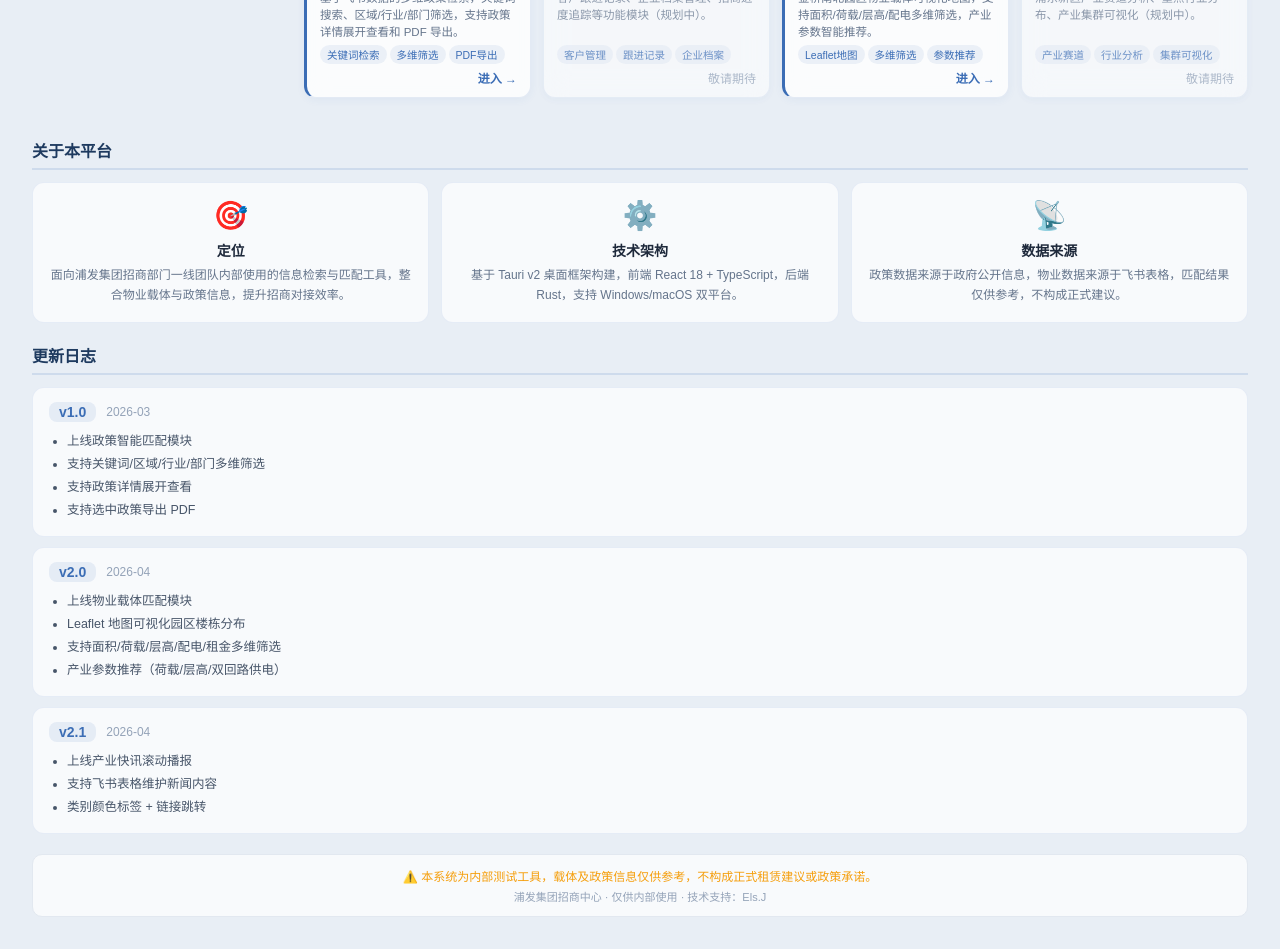
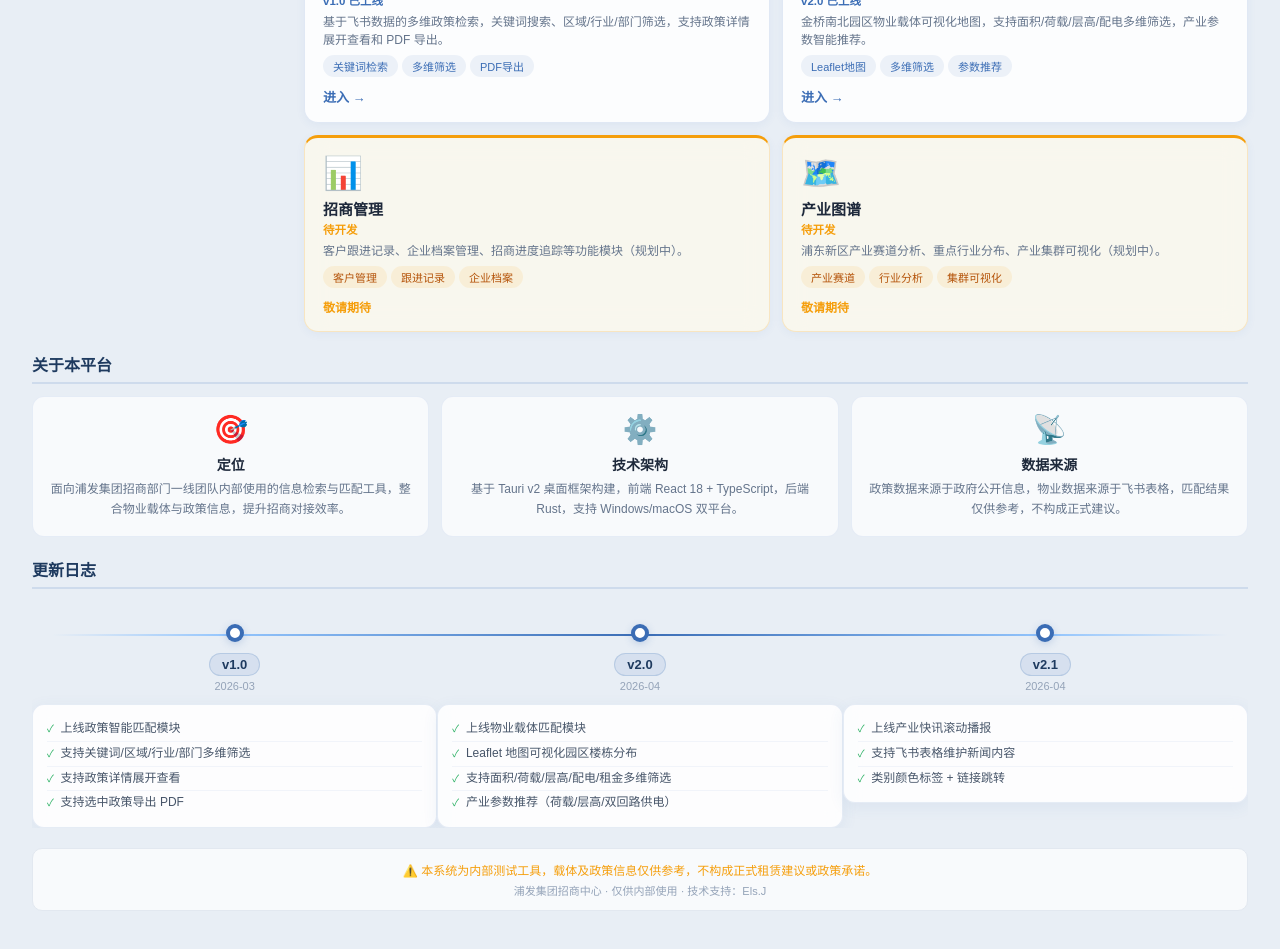
Before and after one commit to elsak667/property-match-tauri, a React (Vite) app: page / in a window 1280 px wide. Shown: the part 400-1349 px from the top of the page. Built offline with nearby package versions, Linux system fonts and the light colour scheme.

Commit message:
Auto-save 2026-04-27 14:33

```diff
--- a/src/app/home/HomePage.tsx
+++ b/src/app/home/HomePage.tsx
@@ -215,14 +215,14 @@ export default function HomePage({ policyCount, carrierCount, news }: Props) {
       {/* 更新日志 */}
       <div className="home-section">
         <h2 className="section-title">更新日志</h2>
-        <div className="changelog-list">
+        <div className="changelog-timeline">
+          <div className="timeline-line" />
           {CHANGELOG.map((entry) => (
-            <div key={entry.version} className="changelog-item">
-              <div className="changelog-header">
-                <span className="changelog-version">{entry.version}</span>
-                <span className="changelog-date">{entry.date}</span>
-              </div>
-              <ul className="changelog-changes">
+            <div key={entry.version} className="timeline-item">
+              <div className="timeline-dot" />
+              <div className="timeline-version">{entry.version}</div>
+              <div className="timeline-date">{entry.date}</div>
+              <ul className="timeline-changes">
                 {entry.changes.map((c, i) => (
                   <li key={i}>{c}</li>
                 ))}
--- a/src/index.css
+++ b/src/index.css
@@ -240,6 +240,55 @@ input[type="text"]:focus, input[type="number"]:focus { border-color: #3b6db5; ba
 /* ─── Home Modules Layout ─── */
 .home-modules { display: grid; grid-template-columns: 260px 1fr 1fr; gap: 12px; margin-bottom: 20px; align-items: start; }
 
+/* ─── News Ticker (left sidebar, vertical) ─── */
+.news-ticker {
+  background: #fff; border-radius: 10px; padding: 12px 14px;
+  box-shadow: 0 1px 4px rgba(0,0,0,.06); overflow: hidden;
+}
+.news-ticker-header { display: flex; align-items: center; gap: 6px; margin-bottom: 10px; padding-bottom: 8px; border-bottom: 1px solid #f1f5f9; }
+.news-ticker-label { font-weight: 700; font-size: 12px; color: #1e293b; white-space: nowrap; }
+.news-ticker-track-wrap { overflow: hidden; position: relative; height: 360px; }
+.news-ticker-track { display: flex; flex-direction: column; animation: ticker-scroll 80s linear infinite; }
+.news-ticker-track.paused { animation-play-state: paused; }
+@keyframes ticker-scroll {
+  0%   { transform: translateY(0); }
+  100% { transform: translateY(-50%); }
+}
+.news-ticker-item { display: flex; flex-direction: column; gap: 3px; padding: 8px 0; border-bottom: 1px solid #f1f5f9; cursor: pointer; }
+.news-ticker-item:last-child { border-bottom: none; }
+.news-ticker-meta { display: flex; align-items: center; gap: 5px; flex-wrap: wrap; }
+.news-ticker-time { font-size: 10px; color: #94a3b8; flex-shrink: 0; }
+.news-ticker-cat { font-size: 10px; color: #fff; padding: 2px 6px; border-radius: 8px; flex-shrink: 0; font-weight: 600; }
+.news-ticker-title { font-size: 12.5px; color: #334155; line-height: 1.45; overflow: hidden; text-overflow: ellipsis; display: -webkit-box; -webkit-line-clamp: 2; -webkit-box-orient: vertical; }
+.news-ticker-title:hover { color: #3b6db5; }
+.news-ticker-empty-text { font-size: 12px; color: #94a3b8; }
+
+/* ─── Module cards — larger ─── */
+.module-grid { display: flex; flex-direction: column; gap: 12px; }
+.module-card {
+  background: rgba(255,255,255,.85); backdrop-filter: blur(12px);
+  border: 1px solid rgba(59,109,181,.14); border-radius: 14px; padding: 16px 18px;
+  cursor: pointer; transition: all .25s; display: flex; flex-direction: column; gap: 6px;
+  box-shadow: 0 2px 10px rgba(59,109,181,.06);
+  min-height: 160px; box-sizing: border-box;
+  border-top: 3px solid transparent;
+}
+.module-card:hover { transform: translateY(-2px); box-shadow: 0 8px 24px rgba(59,109,181,.16); border-color: rgba(59,109,181,.28); }
+.module-card.module-active { border-top-color: #3b6db5; }
+.module-card.module-placeholder { background: rgba(255,251,235,.7); border-color: rgba(245,158,11,.2); border-top-color: #f59e0b; }
+.module-card.module-placeholder:hover { border-color: rgba(245,158,11,.4); }
+.module-icon { font-size: 32px; }
+.module-info { flex: 1; }
+.module-name { font-size: 15px; font-weight: 700; color: #1e293b; margin-bottom: 2px; }
+.module-version { font-size: 11.5px; font-weight: 600; color: #3b6db5; margin-bottom: 5px; }
+.module-placeholder .module-version { color: #f59e0b; }
+.module-desc { font-size: 12px; color: #64748b; line-height: 1.5; }
+.module-tags { display: flex; flex-wrap: wrap; gap: 4px; margin-top: auto; }
+.module-tag { background: rgba(59,109,181,.08); color: #3b6db5; padding: 3px 10px; border-radius: 12px; font-size: 11px; font-weight: 500; }
+.module-placeholder .module-tag { background: rgba(245,158,11,.1); color: #b45309; }
+.module-enter { font-size: 13px; font-weight: 600; color: #3b6db5; margin-top: 4px; }
+.module-enter.placeholder { color: #f59e0b; font-size: 12px; }
+
 .module-placeholder-panel {
   background: linear-gradient(160deg, rgba(255,255,255,.92), rgba(240,246,255,.85));
   backdrop-filter: blur(12px);
@@ -273,26 +322,6 @@ input[type="text"]:focus, input[type="number"]:focus { border-color: #3b6db5; ba
 .stat-num { font-size: 22px; font-weight: 800; color: #fff; line-height: 1.1; }
 .stat-label { font-size: 11px; color: rgba(255,255,255,.6); margin-top: 4px; }
 
-.module-grid { display: grid; grid-template-columns: 1fr 1fr; gap: 12px; margin-bottom: 20px; }
-.module-card {
-  background: rgba(255,255,255,.8); backdrop-filter: blur(12px);
-  border: 1px solid rgba(59,109,181,.12); border-radius: 12px; padding: 11px 13px;
-  cursor: pointer; transition: all .25s; display: flex; flex-direction: column; gap: 5px;
-  box-shadow: 0 2px 8px rgba(59,109,181,.06);
-}
-.module-card:hover { transform: translateY(-2px); box-shadow: 0 6px 20px rgba(59,109,181,.15); border-color: rgba(59,109,181,.28); }
-.module-card.module-active { border-left: 3px solid #3b6db5; }
-.module-card.module-placeholder { opacity: .72; }
-.module-icon { font-size: 24px; }
-.module-info { flex: 1; }
-.module-name { font-size: 13px; font-weight: 700; color: #1e293b; margin-bottom: 1px; }
-.module-version { font-size: 11px; font-weight: 600; color: #3b6db5; margin-bottom: 3px; }
-.module-desc { font-size: 11.5px; color: #64748b; line-height: 1.45; }
-.module-tags { display: flex; flex-wrap: wrap; gap: 3px; }
-.module-tag { font-size: 10.5px; background: rgba(59,109,181,.08); color: #3b6db5; padding: 2px 7px; border-radius: 10px; }
-.module-enter { font-size: 12px; color: #3b6db5; font-weight: 600; text-align: right; }
-.module-enter.placeholder { color: #94a3b8; font-weight: 400; }
-
 .home-section { margin-bottom: 20px; }
 .section-title { font-size: 16px; font-weight: 700; color: #1e3a5f; margin-bottom: 12px; padding-bottom: 6px; border-bottom: 2px solid rgba(59,109,181,.15); }
 .about-grid { display: grid; grid-template-columns: repeat(3, 1fr); gap: 12px; }
@@ -301,13 +330,100 @@ input[type="text"]:focus, input[type="number"]:focus { border-color: #3b6db5; ba
 .about-title { font-size: 14px; font-weight: 700; color: #1e293b; margin-bottom: 6px; }
 .about-text { font-size: 12px; color: #64748b; line-height: 1.65; }
 
-.changelog-list { display: flex; flex-direction: column; gap: 10px; }
-.changelog-item { background: rgba(255,255,255,.7); border: 1px solid rgba(59,109,181,.1); border-radius: 12px; padding: 14px 16px; }
-.changelog-header { display: flex; align-items: center; gap: 10px; margin-bottom: 8px; }
-.changelog-version { font-size: 14px; font-weight: 700; color: #3b6db5; background: rgba(59,109,181,.1); padding: 2px 10px; border-radius: 8px; }
-.changelog-date { font-size: 12px; color: #94a3b8; }
-.changelog-changes { margin: 0; padding-left: 18px; }
-.changelog-changes li { font-size: 12.5px; color: #475569; margin-bottom: 4px; }
+/* ─── Changelog Timeline ─── */
+.changelog-timeline {
+  display: flex;
+  align-items: flex-start;
+  gap: 0;
+  padding: 24px 0 0;
+  position: relative;
+  overflow-x: auto;
+}
+/* 主轴线 */
+.changelog-timeline::before {
+  content: "";
+  position: absolute;
+  top: 33px;
+  left: 20px;
+  right: 20px;
+  height: 2px;
+  background: linear-gradient(90deg, transparent, #93c5fd 15%, #3b6db5 50%, #93c5fd 85%, transparent);
+  border-radius: 1px;
+}
+.timeline-item {
+  flex: 1;
+  display: flex;
+  flex-direction: column;
+  align-items: center;
+  text-align: center;
+  gap: 0;
+  position: relative;
+  min-width: 160px;
+}
+/* 圆形节点 */
+.timeline-dot {
+  width: 16px;
+  height: 16px;
+  border-radius: 50%;
+  background: #fff;
+  border: 3px solid #3b6db5;
+  box-shadow: 0 0 0 1px #3b6db5, 0 2px 8px rgba(59,109,181,.3);
+  z-index: 1;
+  flex-shrink: 0;
+  margin-bottom: 12px;
+  transition: transform .2s;
+}
+.timeline-item:hover .timeline-dot { transform: scale(1.3); }
+/* 版本号 + 日期 */
+.timeline-version {
+  font-size: 13px;
+  font-weight: 700;
+  color: #1e3a5f;
+  background: rgba(59,109,181,.1);
+  padding: 3px 12px;
+  border-radius: 20px;
+  border: 1px solid rgba(59,109,181,.2);
+  margin-bottom: 4px;
+}
+.timeline-date {
+  font-size: 11px;
+  color: #94a3b8;
+  font-weight: 500;
+  margin-bottom: 12px;
+}
+/* 变更卡片 */
+.timeline-changes {
+  margin: 0;
+  padding: 0;
+  list-style: none;
+  background: rgba(255,255,255,.88);
+  backdrop-filter: blur(8px);
+  border: 1px solid rgba(59,109,181,.12);
+  border-radius: 12px;
+  padding: 12px 14px;
+  width: 100%;
+  text-align: left;
+  box-shadow: 0 4px 16px rgba(59,109,181,.08);
+  transition: box-shadow .2s, transform .2s;
+}
+.timeline-item:hover .timeline-changes {
+  box-shadow: 0 8px 24px rgba(59,109,181,.15);
+  transform: translateY(-2px);
+}
+.timeline-changes li {
+  font-size: 12px;
+  color: #475569;
+  line-height: 1.65;
+  padding: 2px 0;
+  border-bottom: 1px solid rgba(59,109,181,.06);
+}
+.timeline-changes li:last-child { border-bottom: none; }
+.timeline-changes li::before {
+  content: "✓ ";
+  color: #27ae60;
+  font-size: 10px;
+  margin-right: 4px;
+}
 
 /* ─── PlaceholderPage ─── */
 .placeholder-container { max-width: 640px; margin: 60px auto; text-align: center; }
@@ -489,31 +605,3 @@ input[type="text"]:focus, input[type="number"]:focus { border-color: #3b6db5; ba
 .tags-cloud { display: flex; flex-wrap: wrap; gap: 8px; align-items: center; }
 .tag-item { background: rgba(59,109,181,.08); color: #3b6db5; padding: 6px 14px; border-radius: 20px; border: 1px solid rgba(59,109,181,.15); cursor: default; display: inline-block; }
 .tag-item em { font-style: normal; color: #94a3b8; font-size: .85em; margin-left: 5px; }
-
-/* ─── News Ticker ─── */
-/* ─── News Ticker (left sidebar, vertical) ─── */
-.news-ticker {
-  background: #fff;
-  border-radius: 10px;
-  padding: 12px 14px;
-  box-shadow: 0 1px 4px rgba(0, 0, 0, 0.06);
-  overflow: hidden;
-}
-.news-ticker-header { display: flex; align-items: center; gap: 6px; margin-bottom: 10px; padding-bottom: 8px; border-bottom: 1px solid #f1f5f9; }
-.news-ticker-label { font-weight: 700; font-size: 12px; color: #1e293b; white-space: nowrap; }
-.news-ticker-track-wrap { overflow: hidden; position: relative; height: 380px; }
-.news-ticker-track { display: flex; flex-direction: column; animation: ticker-scroll 80s linear infinite; }
-.news-ticker-track.paused { animation-play-state: paused; }
-@keyframes ticker-scroll {
-  0%   { transform: translateY(0); }
-  100% { transform: translateY(-50%); }
-}
-.news-ticker-item { display: flex; flex-direction: column; gap: 2px; padding: 7px 0; border-bottom: 1px solid #f8fafc; cursor: pointer; }
-.news-ticker-item:last-child { border-bottom: none; }
-.news-ticker-meta { display: flex; align-items: center; gap: 6px; }
-.news-ticker-time { font-size: 10px; color: #94a3b8; flex-shrink: 0; }
-.news-ticker-cat { font-size: 10px; color: #fff; padding: 2px 6px; border-radius: 8px; flex-shrink: 0; font-weight: 600; }
-.news-ticker-title { font-size: 12px; color: #334155; line-height: 1.4; overflow: hidden; text-overflow: ellipsis; display: -webkit-box; -webkit-line-clamp: 2; -webkit-box-orient: vertical; }
-.news-ticker-title:hover { color: #3b6db5; }
-.news-ticker-sep { color: #cbd5e1; font-size: 8px; flex-shrink: 0; }
-.news-ticker-empty-text { font-size: 12px; color: #94a3b8; }
--- a/src/lib/tauri.ts
+++ b/src/lib/tauri.ts
@@ -47,6 +47,15 @@ export async function openInBrowser(url: string): Promise<void> {
   await invoke("open_in_browser", { url });
 }
 
+// ── 本地缓存 ─────────────────────────────────────────────────────────────────
+export async function feishuCacheRead(key: string): Promise<unknown> {
+  return invoke("feishu_cache_read", { key });
+}
+
+export async function feishuCacheWrite(key: string, data: unknown): Promise<void> {
+  return invoke("feishu_cache_write", { key, data });
+}
+
 export interface PolicyStats {
   local_count: number;
   official_count: number;
```
Also changed, not shown: src/components/NewsTicker.tsx (+19 -4 lines), src/lib/policy.ts (+16 -4 lines), 2 other files (tests, documents, lock files or other folders).
